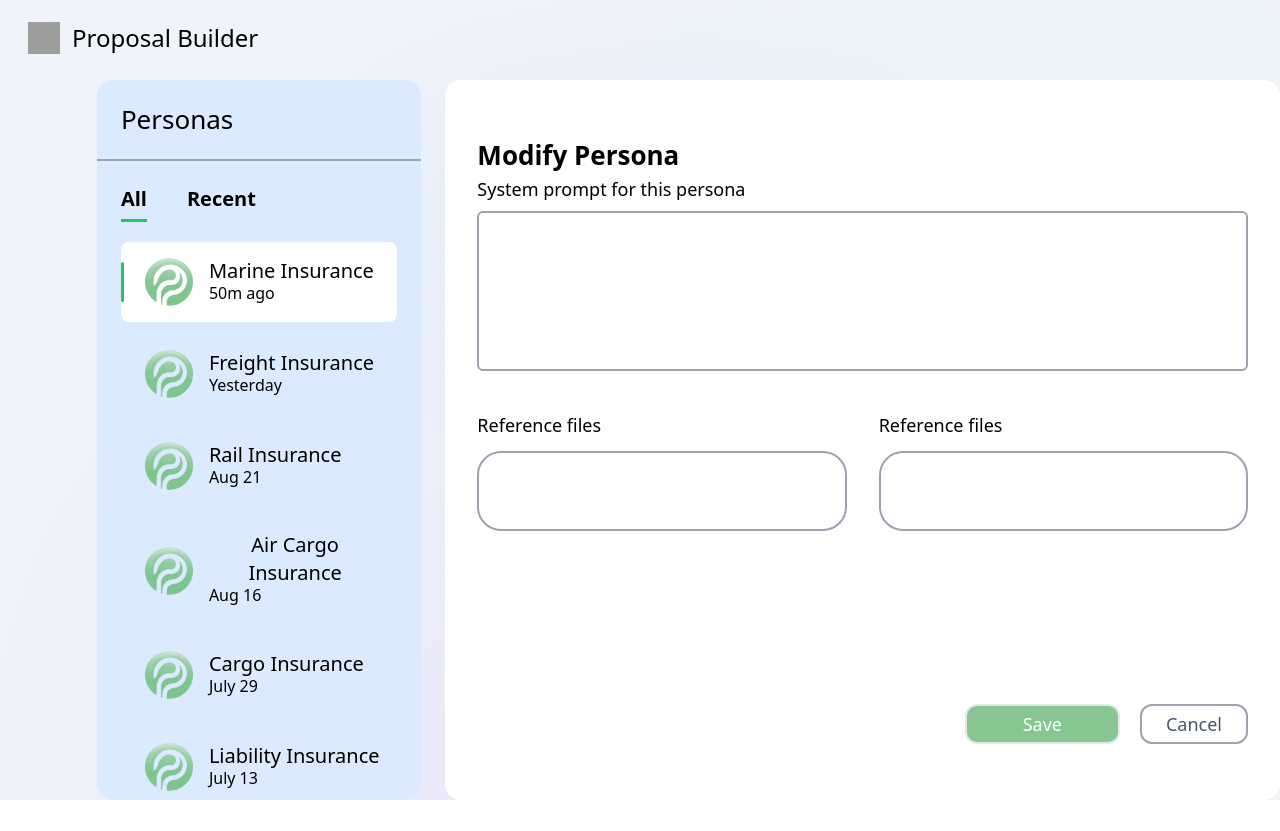
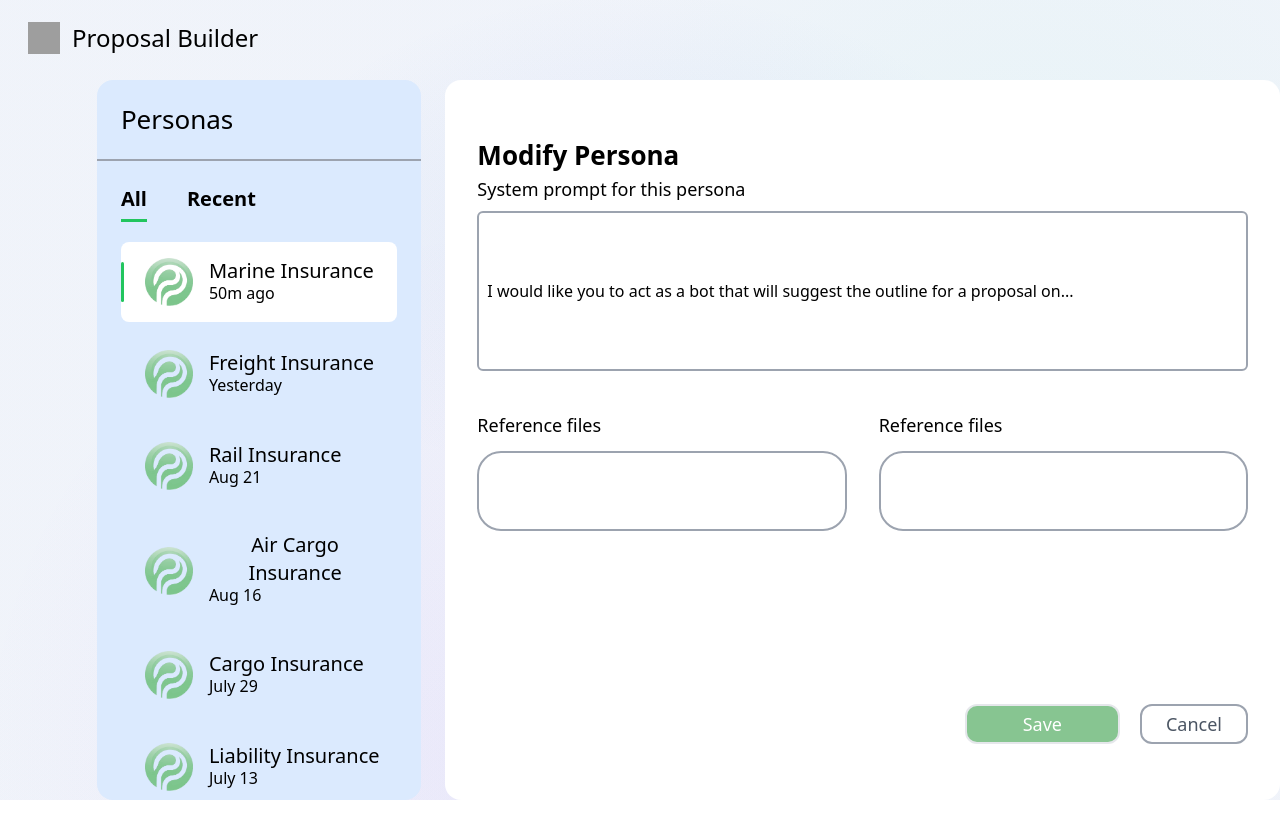
Before and after one commit to JuFranze/ProposalBuilder, a SvelteKit app: page /personas/1 in a window 1280 px wide. Built offline with nearby package versions, Linux system fonts and the light colour scheme; grey boxes are pictures that could not be loaded.

Commit message:
Add prompt to persona page

```diff
--- a/src/routes/personas/[personaId]/+page.svelte
+++ b/src/routes/personas/[personaId]/+page.svelte
@@ -54,7 +54,7 @@
             <h1 class="font-semibold text-[26px]">Modify Persona</h1>
             <div class="flex flex-col gap-2">
                 <p class="text-lg">System prompt for this persona</p>
-                <input class="border-2 border-gray-400 rounded-md h-10 pl-2 w-full h-40 flex items-start" type="text">
+                <input class="border-2 border-gray-400 rounded-md h-10 pl-2 w-full h-40 flex items-start" type="text" value={tempPersonas.find(persona => persona.name === activePersona)?.prompt}>
             </div>
         </div>
         <div class="flex flex-wrap gap-10">
```
